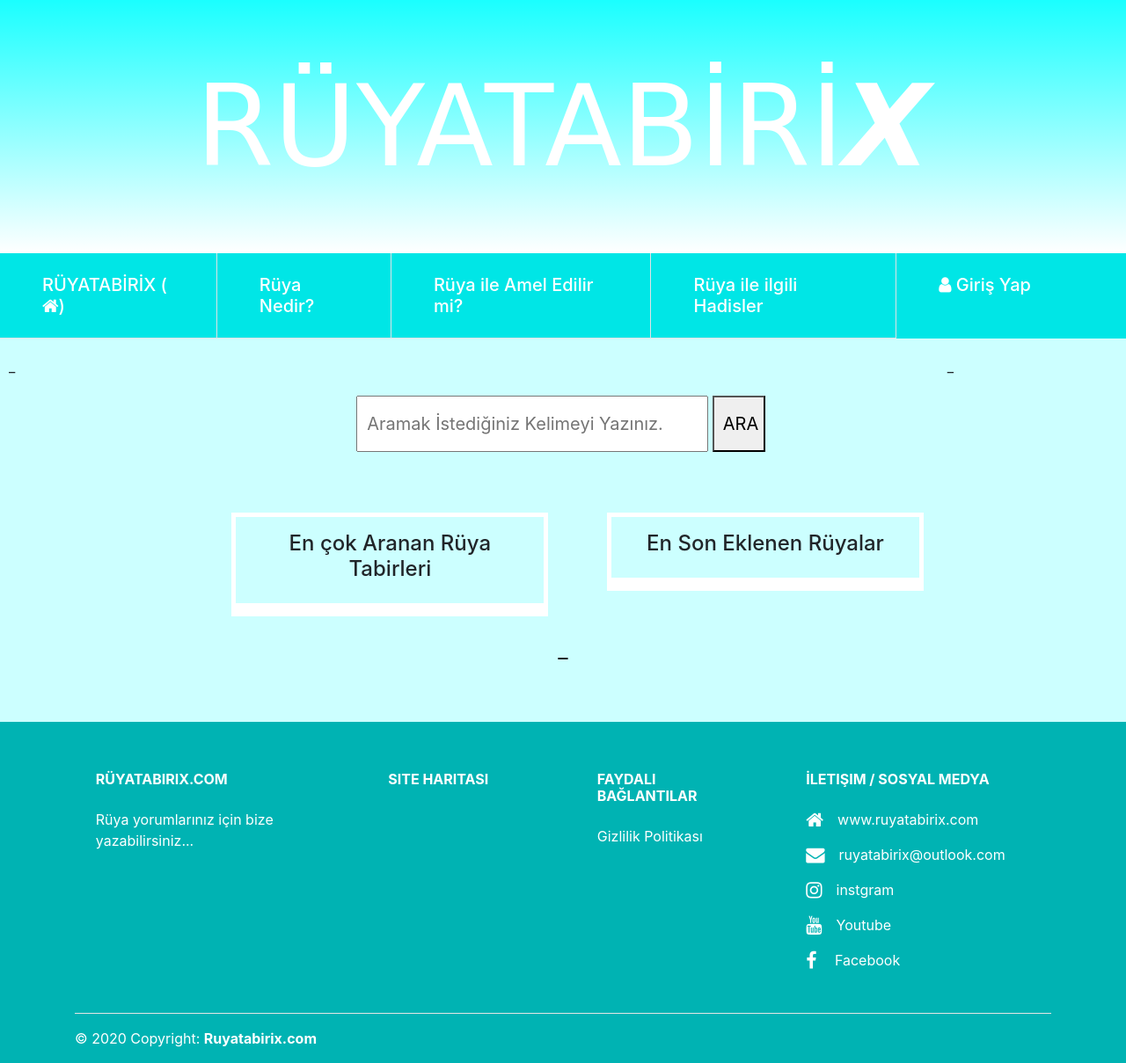
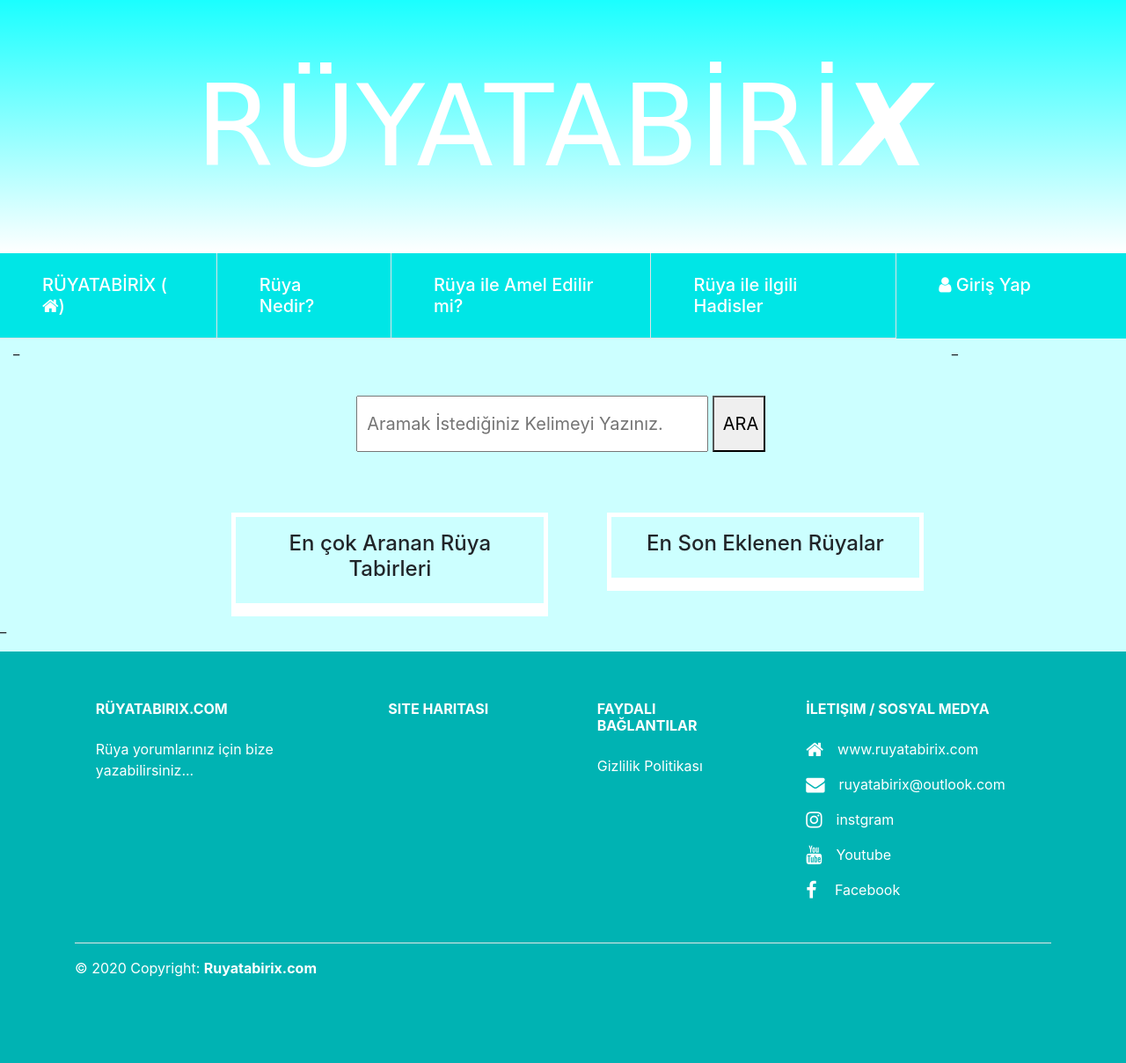
Before and after one commit to fehsand/ruyatabirix, a Django app: page / in a window 1280 px wide. Shown: the whole page at 88% size. After the commit the page ends 1111 px from the top, so only its background shows below. Run offline with Django 3.2, Linux system fonts and the light colour scheme; data that the repository does not hold is empty; some libraries are stand-ins or nearby versions.

Commit message:
geliştirme

```diff
--- a/ruyatabirleri/templates/ruyatabirleri/ruyatabirleri_anasayfa.html
+++ b/ruyatabirleri/templates/ruyatabirleri/ruyatabirleri_anasayfa.html
@@ -1,7 +1,7 @@
 {% extends 'ruyatabirleri/temel.html' %}
 
 {% block content %}
-<div class="col-sm-8 m-0 p-0">
+<div class="col-8 m-0 p-0">
     <div class="row m-0 p-0">
         <div class="col-sm-12 m-0 p-0">
             <div class="button1_div">
--- a/ruyatabirleri/templates/ruyatabirleri/temel.html
+++ b/ruyatabirleri/templates/ruyatabirleri/temel.html
@@ -17,13 +17,9 @@
     .logo1 {background-color: #1affff; background-image: linear-gradient(#1affff, white); font-family: Comic Sans MS;
      font-size: 10vw; border: none; text-decoration: none; display: block; cursor: pointer; cursor: not-allowed;}
 
-    .reklam2 { margin:0; padding:0; width:100%; height: 100px; text-align: center; font-size: 25px; background-color: #ccffff;}
-
     .ruyatabirianaliste li a:hover {text-decoration: underline;}
 
     .ana_metin {padding: 10px; background:  #ccffff; font-size: 20px; text-align: justify; font-family: verdana; line-height: 2;}
-
-    .sifirla {margin:0; padding:0;}
 
     .button1_div {margin: 50px 5px 0 0; text-align: center;}
     .form1_div {margin:0; padding: 5px;}
@@ -90,15 +86,15 @@
         </ul>
     </nav>
     <div class="row m-0 p-0">
-        <div class="col-sm-2" style="padding: 10px; margin:10px 0 0 0;">_</div>
+        <div class="col-2">_</div>
         {% block content %}
         {% endblock %}
-        <div class="col-sm-2" style="padding: 10px; margin:10px 0 0 0;">_</div>
+        <div class="col-2">_</div>
     </div>
 
     <div class="row m-0 p-0">
         <div class="col m-0 p-0">
-            <div class="reklam2"style="padding: 10px; margin:10px 0;"><p>_</p></div>
+            <div class="m-0 p-0 w-100"><p>_</p></div>
         </div>
     </div>
 
```
